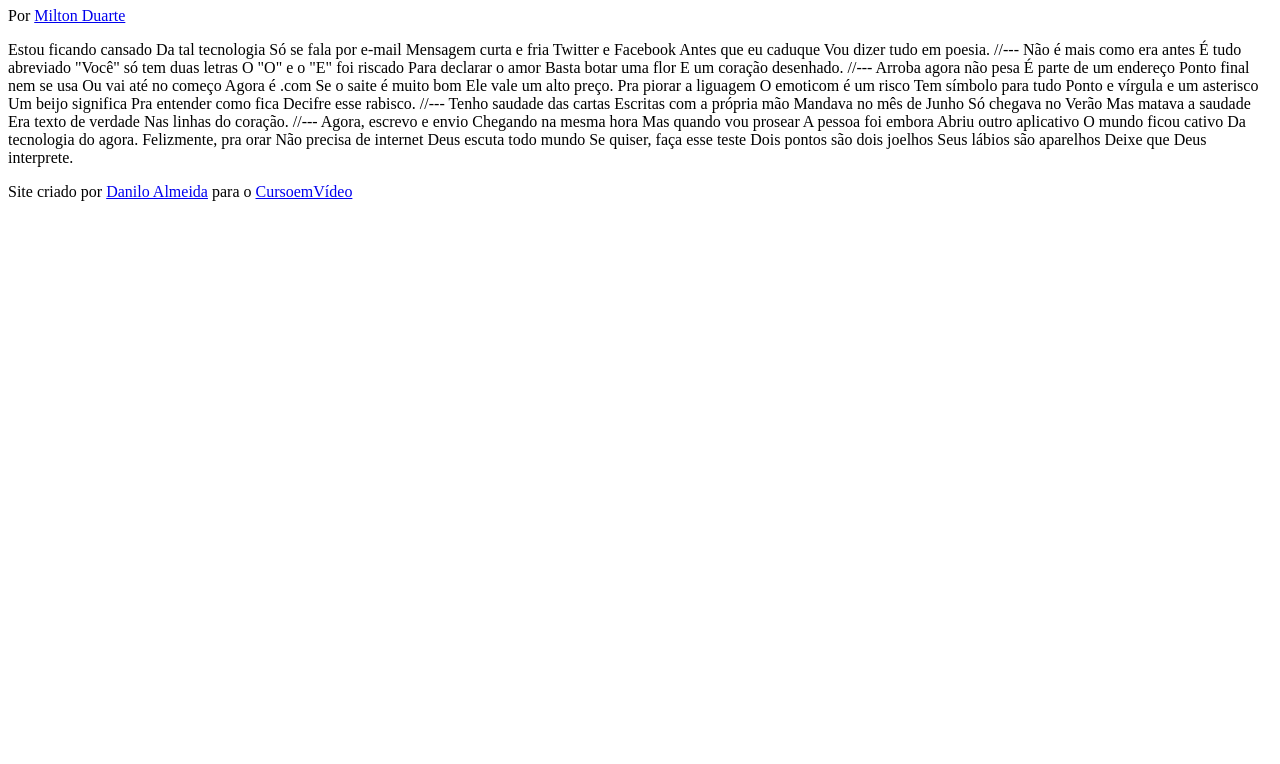
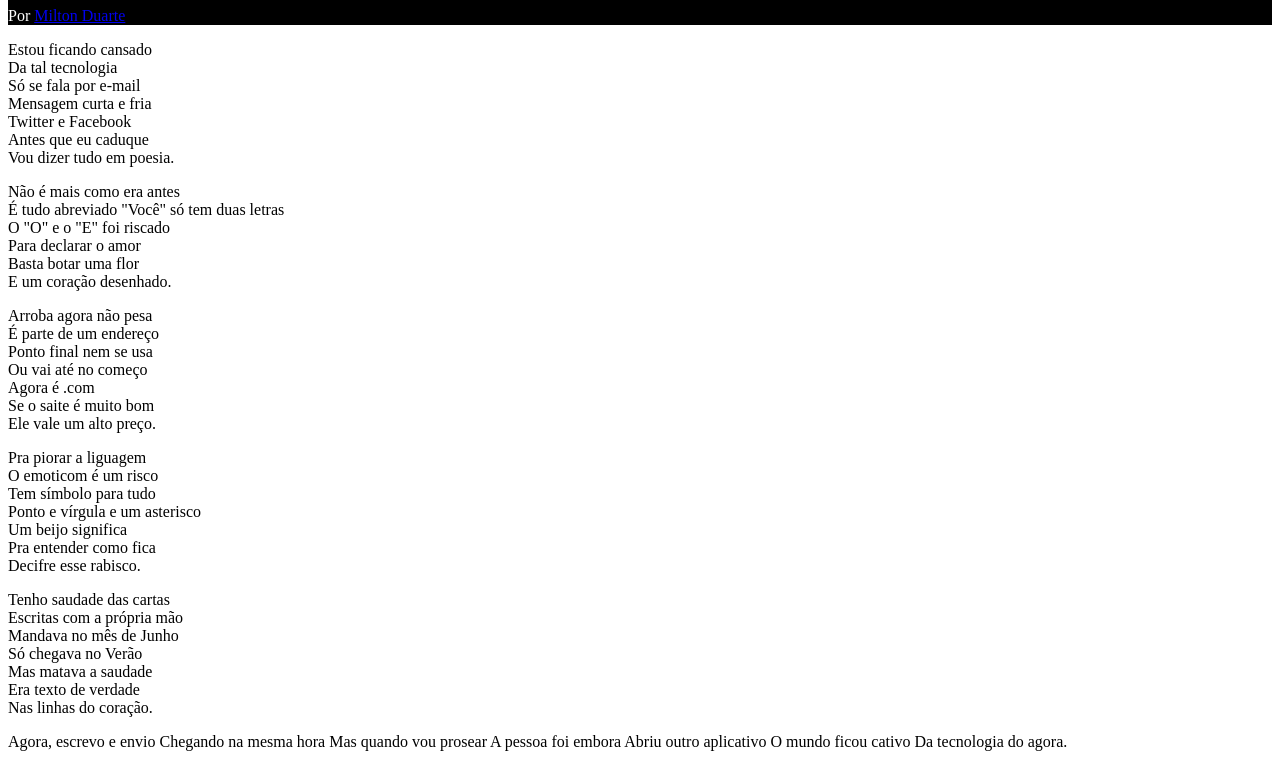
Before and after one commit to danilocsalmeida/html-css, a plain HTML site: page desafios/d012/index.html in a window 1280 px wide. Shown: the part 73-837 px from the top of the page. Before the commit the page ends 800 px from the top, so only its background shows below. Drawn offline with Linux system fonts and the light colour scheme.

Commit message:
Atualizações no HTML e início do CSS (cordel)

```diff
--- /dev/null
+++ b/desafios/d012/estilo/style.css
@@ -0,0 +1,7 @@
+@charset "UTF-8";
+
+header {
+    background-color: black;
+    color: white;
+    margin: 0px;
+}
--- a/desafios/d012/index.html
+++ b/desafios/d012/index.html
@@ -5,6 +5,7 @@
     <meta http-equiv="X-UA-Compatible" content="IE=edge">
     <meta name="viewport" content="width=device-width, initial-scale=1.0">
     <title>Cordel Moderno</title>
+    <link rel="stylesheet" href="estilo/style.css">
 </head>
 <body>
     <header>
@@ -16,54 +17,74 @@
         </p>
     </header>
 
-    Estou ficando cansado
-    Da tal tecnologia
-    Só se fala por e-mail
-    Mensagem curta e fria
-    Twitter e Facebook
-    Antes que eu caduque
-    Vou dizer tudo em poesia.
+    <section>
+        <p>
+            Estou ficando cansado <br>
+            Da tal tecnologia <br>
+            Só se fala por e-mail <br>
+            Mensagem curta e fria <br>
+            Twitter e Facebook <br>
+            Antes que eu caduque <br>
+            Vou dizer tudo em poesia. <br>
+        </p>
+    </section>
 
-    //---
 
-    Não é mais como era antes
+
+    <section>
+        <p>
+            Não é mais como era antes <br>
             É tudo abreviado
-    "Você" só tem duas letras
-    O "O" e o "E" foi riscado
-    Para declarar o amor
-    Basta botar uma flor
-    E um coração desenhado.
+            "Você" só tem duas letras <br>
+            O "O" e o "E" foi riscado <br>
+            Para declarar o amor <br>
+            Basta botar uma flor <br>
+            E um coração desenhado. <br>
+        </p>
+    </section>
 
-    //---
 
-    Arroba agora não pesa
-    É parte de um endereço
-    Ponto final nem se usa
-    Ou vai até no começo
-    Agora é .com
-    Se o saite é muito bom
-    Ele vale um alto preço.
 
-    Pra piorar a liguagem
-    O emoticom é um risco
-    Tem símbolo para tudo
-    Ponto e vírgula e um asterisco
-    Um beijo significa
-    Pra entender como fica
-    Decifre esse rabisco.
+    <section>
+        <p>
+            Arroba agora não pesa <br>
+            É parte de um endereço <br>
+            Ponto final nem se usa <br>
+            Ou vai até no começo <br>
+            Agora é .com <br>
+            Se o saite é muito bom <br>
+            Ele vale um alto preço. <br>
+        </p>
 
-    //---
+        <p>
+            Pra piorar a liguagem <br>
+            O emoticom é um risco <br>
+            Tem símbolo para tudo <br>
+            Ponto e vírgula e um asterisco <br>
+            Um beijo significa <br>
+            Pra entender como fica <br>
+            Decifre esse rabisco. <br>
+        </p>
+    </section>
 
-    Tenho saudade das cartas
-    Escritas com a própria mão
-    Mandava no mês de Junho
-    Só chegava no Verão
-    Mas matava a saudade
-    Era texto de verdade
-    Nas linhas do coração.
 
-    //---
 
+    <section>
+        <p>
+            Tenho saudade das cartas <br>
+            Escritas com a própria mão <br>
+            Mandava no mês de Junho <br>
+            Só chegava no Verão <br>
+            Mas matava a saudade <br>
+            Era texto de verdade <br>
+            Nas linhas do coração. <br>
+        </p>
+    </section>
+
+
+
+    <section>
+        <p>
             Agora, escrevo e envio
             Chegando na mesma hora
             Mas quando vou prosear
@@ -71,17 +92,21 @@
             Abriu outro aplicativo
             O mundo ficou cativo
             Da tecnologia do agora.
+        </p>
 
+        <p>
             Felizmente, pra orar
-    Não precisa de internet
-    Deus escuta todo mundo
-    Se quiser, faça esse teste
-    Dois pontos são dois joelhos
-    Seus lábios são aparelhos
-    Deixe que Deus interprete.
+            Não precisa de internet <br>
+            Deus escuta todo mundo <br>
+            Se quiser, faça esse teste <br>
+            Dois pontos são dois joelhos <br>
+            Seus lábios são aparelhos <br>
+            Deixe que Deus interprete. <br>
+        </p>
+    </section>
 
     <footer>
-        <p>Site criado por <a href="https://danilocsalmeida.github.io" target="_blank">Danilo Almeida</a> para o <a href="https://www.cursoemvideo.com" target="_blank">CursoemVídeo</a></p>
+        <p>Site criado por <a href="https://github.com/danilocsalmeida" target="_blank">Danilo Almeida</a> para o <a href="https://www.cursoemvideo.com" target="_blank">CursoemVídeo</a></p>
     </footer>
 </body>
 </html>
```
Lines whose indentation alone changed are shown as unchanged.
